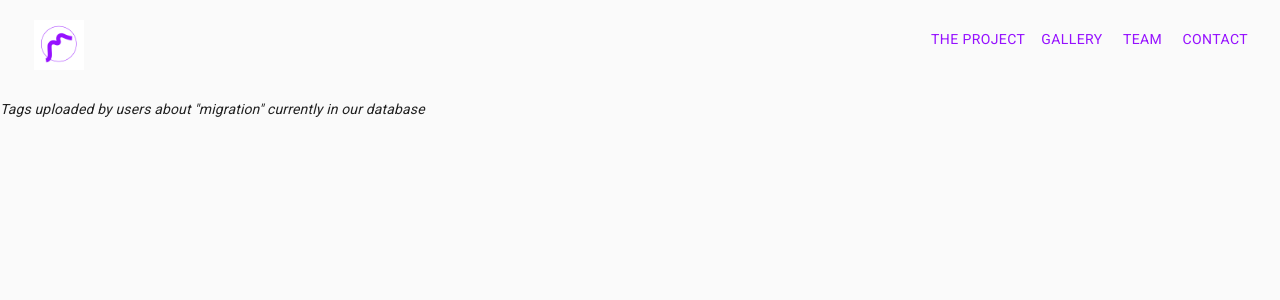
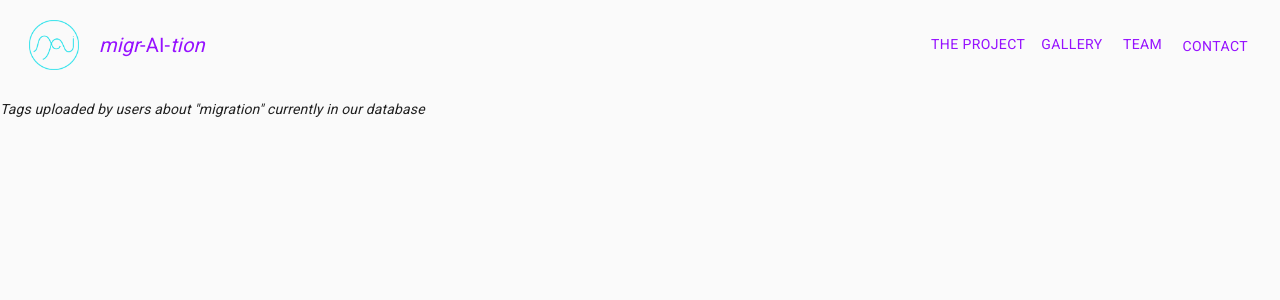
Before and after one commit to TechLabs-Berlin/migr-AI-tion, a React (Create React App) app in the folder frontend/: page / in a window 1280 px wide. Shown: the top 300 px of the page. Built offline with nearby package versions, Linux system fonts and the light colour scheme; no server answers.

Commit message:
changed logo and label and styled navbar

```diff
--- a/frontend/src/components/layout/Navigation.js
+++ b/frontend/src/components/layout/Navigation.js
@@ -34,18 +34,28 @@ export default function Navigation() {
               src={logo}
               alt=""
               style={{
-                paddingLeft: "10px",
+                paddingLeft: "5px",
                 paddingTop: "20px",
                 height: "70px",
               }}
             />
           </Link>
+          <span
+            className="logo-label"
+            style={{
+              position: "relative",
+              bottom: "18px",
+              paddingLeft: "20px",
+            }}
+          >
+            <i>migr</i>-AI-<i>tion</i>
+          </span>
         </Typography>
 
         <Link
           to="/project"
           className="pages"
-          style={{ textDecoration: "none" }}
+          style={{ position: "relative", top: "5px", textDecoration: "none" }}
         >
           <Button className={classes.root}>The project</Button>
         </Link>
@@ -53,17 +63,21 @@ export default function Navigation() {
         <Link
           to="/gallery"
           className="pages"
-          style={{ textDecoration: "none" }}
+          style={{ position: "relative", top: "5px", textDecoration: "none" }}
         >
           <Button className={classes.root}>Gallery</Button>
         </Link>
-        <Link to="/team" className="pages" style={{ textDecoration: "none" }}>
+        <Link
+          to="/team"
+          className="pages"
+          style={{ position: "relative", top: "5px", textDecoration: "none" }}
+        >
           <Button className={classes.root}>Team</Button>
         </Link>
         <Link
           to="/contact"
           className="pages"
-          style={{ textDecoration: "none" }}
+          style={{ position: "relative", top: "7px", textDecoration: "none" }}
         >
           <Button className={classes.root}>Contact</Button>
         </Link>
```
Also changed, not shown: frontend/src/components/layout/logo/logo.png, 1 other file (tests, documents, lock files or other folders).
